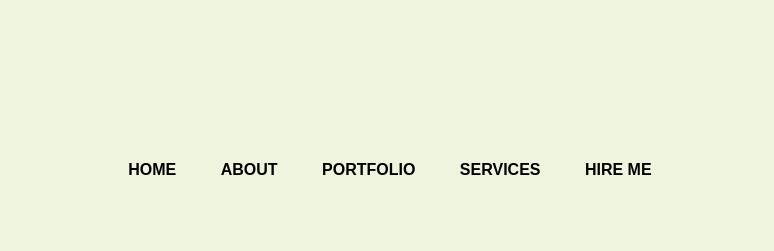
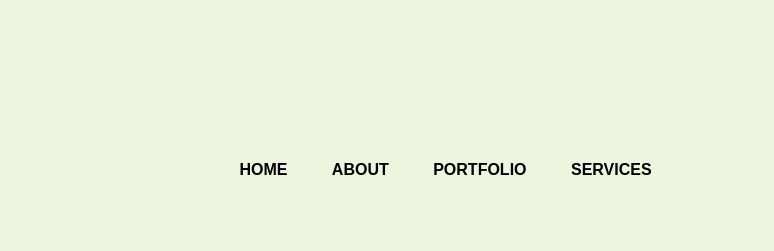
Before and after one commit to Shahinnn14/MyWeb, a plain HTML site: page index.html in a window 1280 px wide. Shown: the top 251 px of the page, 506-1280 px from the left. Drawn offline with Linux system fonts and the light colour scheme.

Commit message:
Update index.html

```diff
--- a/index.html
+++ b/index.html
@@ -15,7 +15,7 @@
                 <li><a href="#">ABOUT</a></li>
                 <li><a href="#">PORTFOLIO</a></li>
                 <li><a href="#">SERVICES</a></li>
-                <li><a href="#">HIRE ME</a></li>
+
             </ul>
         </nav>
         <div class="btn-box">
```
